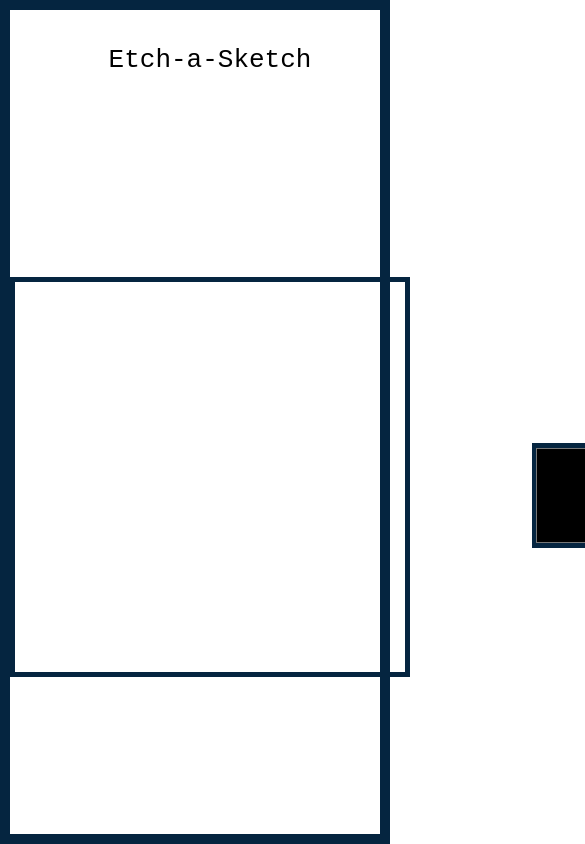
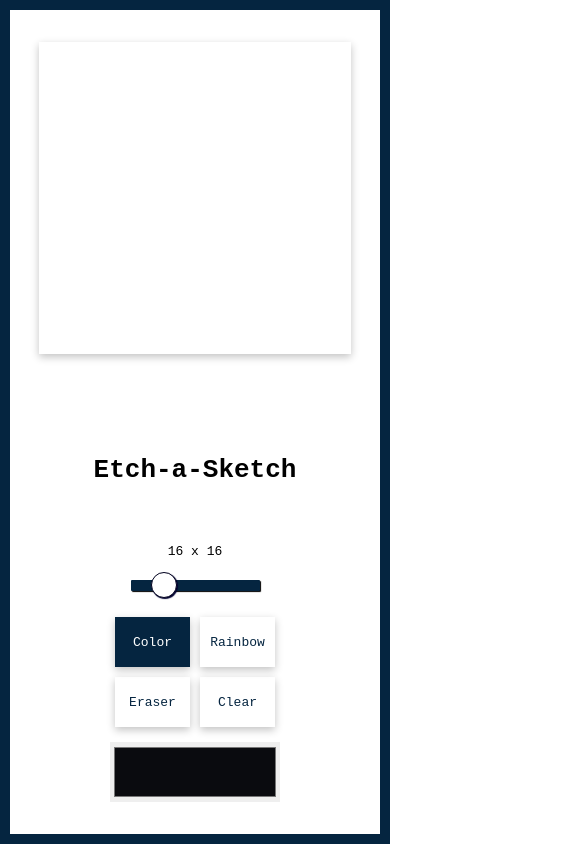
Before and after one commit to aryanchegini/pixel-art-editor, a plain HTML site: page index.html in a window 390 px wide. Shown: the top 844 px of the page, 585 px wide, since content can reach past the window. Drawn offline with Linux system fonts and the light colour scheme; a web font is replaced by a local one.

Commit message:
Complete

```diff
--- a/app.js
+++ b/app.js
@@ -0,0 +1,97 @@
+const DEFAULTGRIDSIZE = 16;
+const DEFAULTCOLOUR = '#000';
+const DEFAULTMODE = 'color';
+
+
+let currentSize = DEFAULTGRIDSIZE;
+let currentColor = DEFAULTCOLOUR;
+let currentMode = DEFAULTMODE;
+let selectedColor;
+
+const grid = document.getElementById('grid');
+const colorPicker = document.getElementById('color-picker');
+const color = document.getElementById('color');
+const rainbow = document.getElementById('rainbow');
+const eraser = document.getElementById('eraser');
+const clear = document.getElementById('clear');
+const sizeSlider = document.getElementById('size-slider');
+const sizeDisplay = document.getElementById('size-display');
+
+
+sizeSlider.onmousemove = (e) => changeSizeDisplay(e.target.value);
+sizeSlider.onchange = (e) => update(e.target.value);
+clear.onclick = () => clearGrid();
+eraser.onclick = () => changeMode('eraser');
+color.onclick = () => changeMode('color');
+rainbow.onclick = () => changeMode('rainbow');
+colorPicker.onchange = (e) => getColor(e.target.value);
+
+function changeMode(mode) {
+    if (mode === 'color') {
+        currentMode = 'color';
+        color.classList.add('active-button');
+        rainbow.classList.remove('active-button');
+        eraser.classList.remove('active-button');
+    } else if (mode === 'rainbow') {
+        currentMode = 'rainbow';
+        color.classList.remove('active-button');
+        rainbow.classList.add('active-button');
+        eraser.classList.remove('active-button');
+    } else if (mode === 'eraser') {
+        currentMode = 'eraser';
+        color.classList.remove('active-button');
+        rainbow.classList.remove('active-button');
+        eraser.classList.add('active-button');
+    }
+}
+
+function getColor(newColor) {
+    selectedColor = newColor;
+}
+
+function changeBlockColor(e) {
+    if (currentMode === 'color') {
+        e.target.style.backgroundColor = selectedColor;
+    } else if (currentMode === 'rainbow') {
+        const randomR = Math.floor(Math.random() * 256)
+        const randomG = Math.floor(Math.random() * 256)
+        const randomB = Math.floor(Math.random() * 256)
+        e.target.style.backgroundColor = `rgb(${randomR}, ${randomG}, ${randomB})`;
+    } else if (currentMode === 'eraser') {
+        e.target.style.backgroundColor = '#fff';
+    }
+}
+
+function clearGrid() {
+    for (let i = 0; i <= grid.childNodes.length; i++) {
+        grid.childNodes[i].style.backgroundColor = '#fff';
+    }
+}
+function changeSizeDisplay(size) {
+    sizeDisplay.innerText = `${size} x ${size}`;
+}
+
+function loadGrid(size) {
+    grid.style.gridTemplateColumns = `repeat(${size}, 1fr)`;
+    grid.style.gridTemplateRows = `repeat(${size}, 1fr)`;
+    for (let i = grid.childNodes.length - 1; i >= 0 ; i--) {
+        grid.removeChild(grid.childNodes[i]);
+    }
+    for (let i = 0; i < (size*size); i++) {
+        let block = document.createElement('div');
+        block.style.backgroundColor = '#fff'
+        block.addEventListener('mouseover', changeBlockColor);
+        grid.appendChild(block);
+    }
+}
+
+function update(size) {
+    changeSizeDisplay(size);
+    loadGrid(size);
+}
+
+window.onload = () => {
+    update(DEFAULTGRIDSIZE);
+    getColor(DEFAULTCOLOUR);
+    changeMode(DEFAULTMODE);
+}
--- a/index.html
+++ b/index.html
@@ -11,26 +11,28 @@
     </head>
     <body>
         <div class="container">
+            <main>
+                <div id="grid" class="grid"></div>
+            </main>
+            <div class="leftside">
                 <header>
                     <h1 id="title">Etch-a-Sketch</h1>
                 </header>
-        <main>
-            <div id="drawing-grid" class="drawing-grid">
 
-            </div>
-        </main>
                 <div class="options">
                     <div class="grid-size">
-                <p class="grid-size-display"><span id="left-unit">16</span> x <span id="right-unit">16</span></p>
-                <input type="range" id="size-slider" min="4" max="64" value="16" step="4">
+                        <p id="size-display"></p>
+                        <input type="range" id="size-slider" min="4" max="64" value="16" step="1">
                     </div>
+
                     <div class="settings">
-                <input type="color" id="color-picker" value="#000">
+                        <input type="color" id="color-picker" value="#0a0b0f">
                         <div class="input-grid">
-                    <button id="color-button">Color</button>
-                    <button id="rainbow-mode">Rainbow</button>
-                    <button id="eraser">Eraser</button>
-                    <button id="clear">Clear</button>
+                            <div id="color">Color</div>
+                            <div id="rainbow">Rainbow</div>
+                            <div id="eraser">Eraser</div>
+                            <div id="clear">Clear</div>
+                        </div>
                     </div>
                 </div>
             </div>
--- a/styles/style.css
+++ b/styles/style.css
@@ -1,5 +1,3 @@
-@import url('https://fonts.googleapis.com/css2?family=Montagu+Slab&display=swap');
-
 :root {
     --accent-color: #052540;
 }
@@ -16,44 +14,24 @@
     border: solid var(--accent-color) 10px;
     font-family: Impact, Haettenschweiler, 'Arial Narrow Bold', sans-serif;
     display: grid;
-    grid-template-columns: 1fr 500px;
-    grid-template-rows: 100px 1fr;
+    grid-template-columns: 400px 1fr;
+    grid-template-rows: 1fr;
     gap: 10px;
 }
 
-/*TITLE*/
-header {
+/********LEFT********/
+.leftside {
     grid-area: 1 / 1 / 1 / 1;
-    display: flex;
-    justify-content: center;
-    align-items: center;
-}
-
-#title {
-    font-size: 2em;
-    font-family: monospace;
-}
-
-/*GRID*/
-main {
-    grid-area: 2 / 1 / 2 / 1;
-    display: flex;
-    justify-content: center;
-    align-items: center;
-}
-
-#drawing-grid {
-    border: solid var(--accent-color) 5px;
-    width: 400px;
-    height: 400px;
+    display: grid;
+    grid-template-rows: 150px 1fr;
 }
 
 /*OPTIONS*/
 .options {
-    grid-area: 2 / 2 / 2 / 2;
+    grid-area: 2 / 1 / 2 / 1;
     display: flex;
     flex-direction: column;
-    justify-content: center;
+    justify-content: start;
     align-items: center;
 }
 
@@ -66,8 +44,10 @@ main {
 
 .settings {
     display: flex;
+    flex-direction: column-reverse;
     justify-content: center;
     align-items: center;
+    gap: 10px;
 }
 
 .input-grid {
@@ -77,26 +57,190 @@ main {
     margin: 5px;
 }
 
-button {
-    height: 50px;
-    border: var(--accent-color) solid 4px;
-    color: var(--accent-color);
-    background-color: white;
-    box-shadow: 3px 3px rgb(54, 54, 129);
+input[type="color"] {
+    width: 100%;
+    height: 60px;
+    border: none;
+    cursor: pointer;
+    transition: transform 0.1s ease-in-out;
 }
 
-input[type="color"] {
-    width: 105px;
-    height: 105px;
-    border: none;
-    background-color: var(--accent-color);
+.input-grid div {
+    color: var(--accent-color);
+    font-family: monospace;
+    font-weight: 500;
+    height: 50px;
+    width: 75px;
+    box-shadow: rgba(0, 0, 0, 0.24) 0px 3px 8px;
+    color: var(--accent-color);
+    display: flex;
+    justify-content: center;
+    align-items: center;
+    cursor: pointer;
+    transition: transform 0.1s ease-in-out;
 }
 
-button:active {
-    box-shadow: none;
+input[type="color"]:hover,
+.input-grid div:hover {
+    transform: scale(1.05);
 }
 
-button:focus {
-    background-color: rgb(54, 144, 173);
-    color: white;
+.active-button {
+    color: white !important;
+    background-color: var(--accent-color);
+    font-weight: 700;
 }
+
+#size-display {
+    cursor: default;
+    font-family: monospace;
+}
+
+header {
+    grid-area: 1 / 1 / 1 / 1;
+    display: flex;
+    justify-content: center;
+    align-items: center;
+}
+
+#title {
+    font-size: 2em;
+    font-family: monospace;
+    font-weight: bolder;
+    cursor: default;
+}
+
+
+
+/*********RIGHT*********/
+
+/*GRID*/
+main {
+    grid-area: 1 / 2 / 1 / 2;
+    display: flex;
+    justify-content: center;
+    align-items: center;
+}
+
+#grid {
+    width: 400px;
+    height: 400px;
+    display: grid;
+    box-shadow: rgba(0, 0, 0, 0.24) 0px 3px 8px;
+}
+
+
+
+/***SLIDER STYLING***/
+input[type=range] {
+    height: 34px;
+    -webkit-appearance: none;
+    margin: 10px 0;
+    width: 100%;
+}
+input[type=range]:focus {
+outline: none;
+}
+input[type=range]::-webkit-slider-runnable-track {
+width: 100%;
+height: 11px;
+cursor: pointer;
+animation: 0.2s;
+box-shadow: 1px 1px 1px #000000;
+background: var(--accent-color);
+border-radius: 1px;
+border: 0px solid #010101;
+}
+input[type=range]::-webkit-slider-thumb {
+box-shadow: 1px 1px 1px #000031;
+border: 1px solid #00001E;
+height: 26px;
+width: 26px;
+border-radius: 15px;
+background: #FFFFFF;
+cursor: pointer;
+-webkit-appearance: none;
+margin-top: -8px;
+}
+input[type=range]:focus::-webkit-slider-runnable-track {
+background: var(--accent-color);
+}
+input[type=range]::-moz-range-track {
+width: 100%;
+height: 11px;
+cursor: pointer;
+animation: 0.2s;
+box-shadow: 1px 1px 1px #000000;
+background: var(--accent-color);
+border-radius: 1px;
+border: 0px solid #010101;
+}
+input[type=range]::-moz-range-thumb {
+box-shadow: 1px 1px 1px #000031;
+border: 1px solid #00001E;
+height: 26px;
+width: 26px;
+border-radius: 15px;
+background: #FFFFFF;
+cursor: pointer;
+}
+input[type=range]::-ms-track {
+width: 100%;
+height: 11px;
+cursor: pointer;
+animation: 0.2s;
+background: transparent;
+border-color: transparent;
+color: transparent;
+}
+input[type=range]::-ms-fill-lower {
+background: var(--accent-color);
+border: 0px solid #010101;
+border-radius: 2px;
+box-shadow: 1px 1px 1px #000000;
+}
+input[type=range]::-ms-fill-upper {
+background: var(--accent-color);
+border: 0px solid #010101;
+border-radius: 2px;
+box-shadow: 1px 1px 1px #000000;
+}
+input[type=range]::-ms-thumb {
+margin-top: 1px;
+box-shadow: 1px 1px 1px #000031;
+border: 1px solid #00001E;
+height: 26px;
+width: 26px;
+border-radius: 15px;
+background: #FFFFFF;
+cursor: pointer;
+}
+input[type=range]:focus::-ms-fill-lower {
+background: var(--accent-color);
+}
+input[type=range]:focus::-ms-fill-upper {
+background: var(--accent-color);
+}
+
+/* MEDIA SCREENS */
+
+@media (max-width: 700px) {
+    .container {
+        display: flex;
+        flex-direction: column;
+        height: 100vh;
+        justify-content: space-evenly;
+        align-items: center;
+    }
+
+    #grid {
+        width: 80vw;
+        height: 80vw;
+    }
+
+    @media (max-height: 750px) {
+        .leftside {
+            grid-template-rows: 50px 1fr;
+        }
+    }
+}
```
Lines whose indentation alone changed are shown as unchanged.
